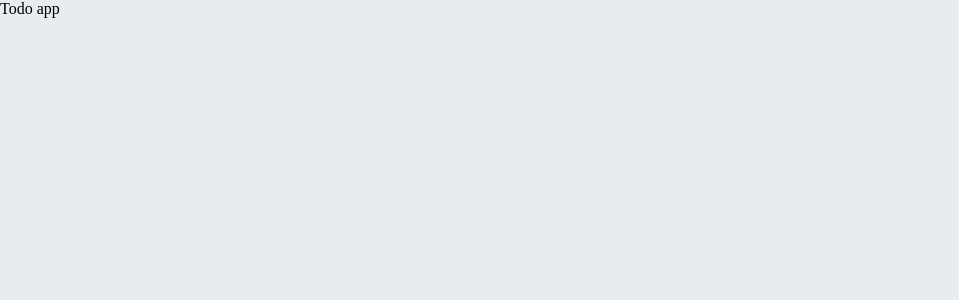
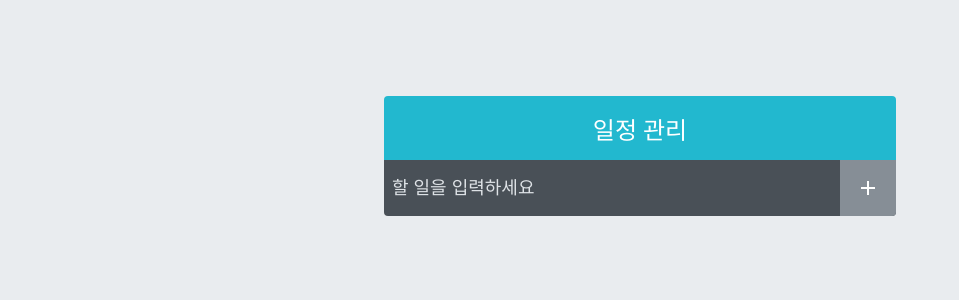
Before and after one commit to MayOwall/the-art-of-react, a React (Vite) app in the folder todo-app/: page / in a window 1280 px wide. Shown: the top 300 px of the page, without its empty margins (0-959 px from the left). Built offline with nearby package versions, Linux system fonts and the light colour scheme.

Commit message:
todo-app: TodoInsert 컴포넌트 구현

```diff
--- a/todo-app/src/App.jsx
+++ b/todo-app/src/App.jsx
@@ -1,5 +1,11 @@
+import { TodoTemplate, TodoInsert } from './components';
+
 const App = () => {
-  return <div>Todo app</div>;
+  return (
+    <TodoTemplate>
+      <TodoInsert />
+    </TodoTemplate>
+  );
 };
 
 export default App;
--- /dev/null
+++ b/todo-app/src/components/TodoInsert/TodoInsert.jsx
@@ -0,0 +1,15 @@
+import { MdAdd } from 'react-icons/md';
+import './TodoInsert.scss';
+
+const TodoInsert = () => {
+  return (
+    <form className="TodoInsert">
+      <input placeholder="할 일을 입력하세요" />
+      <button>
+        <MdAdd />
+      </button>
+    </form>
+  );
+};
+
+export default TodoInsert;
--- /dev/null
+++ b/todo-app/src/components/TodoInsert/TodoInsert.scss
@@ -0,0 +1,38 @@
+.TodoInsert {
+  display: flex;
+  background: #495057;
+
+  input {
+    flex: 1;
+    background: none;
+    outline: none;
+    border: none;
+    padding: 0.5rem;
+    font-size: 1.125rem;
+    font-weight: 300;
+    line-height: 1.5;
+    color: white;
+
+    &::placeholder {
+      color: #dee2e6;
+    }
+  }
+
+  button {
+    background: none;
+    outline: none;
+    border: none;
+    background: #868e96;
+    color: white;
+    padding: 1rem;
+    font-size: 1.5rem;
+    display: flex;
+    align-items: center;
+    cursor: pointer;
+    transition: 0.1s background ease-in;
+
+    &:hover {
+      background: #adb5bd;
+    }
+  }
+}
--- /dev/null
+++ b/todo-app/src/components/index.js
@@ -0,0 +1,4 @@
+import TodoTemplate from './TodoTemplate/TodoTemplate';
+import TodoInsert from './TodoInsert/TodoInsert';
+
+export { TodoTemplate, TodoInsert };
```
